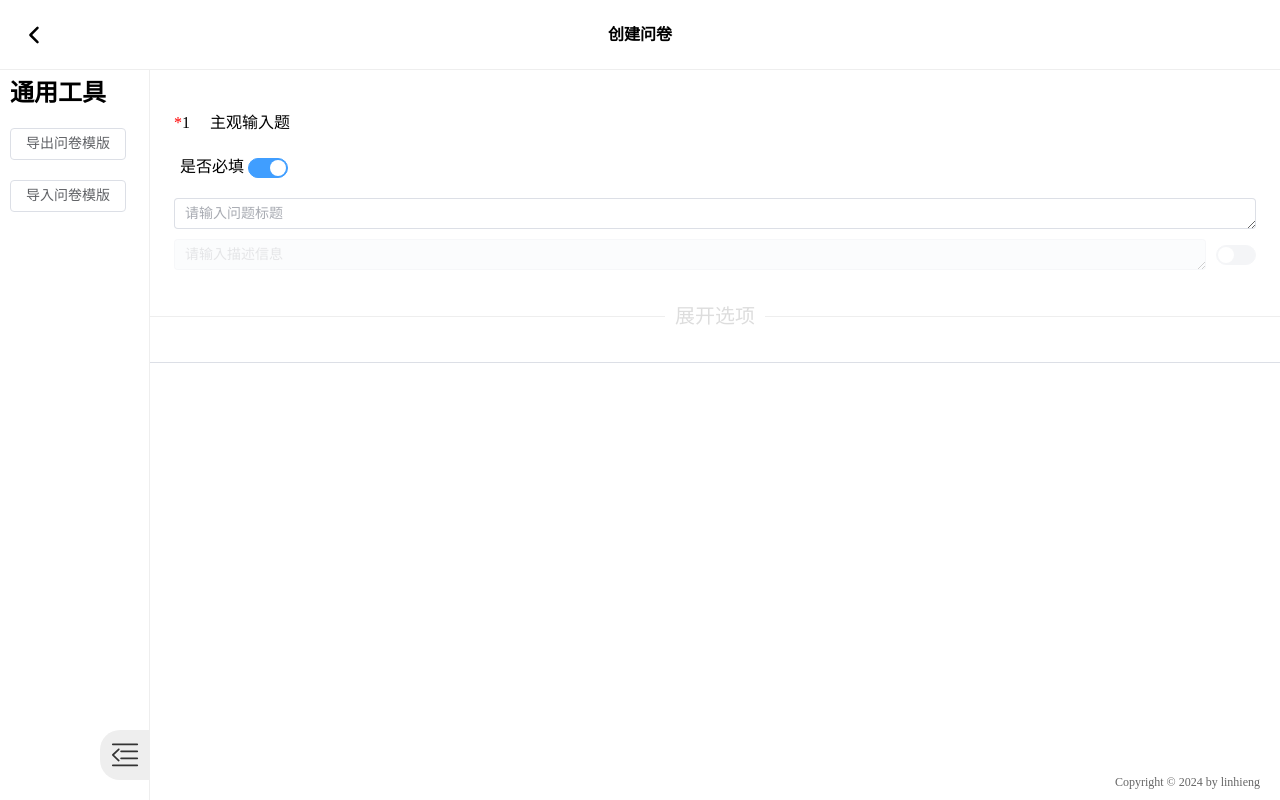
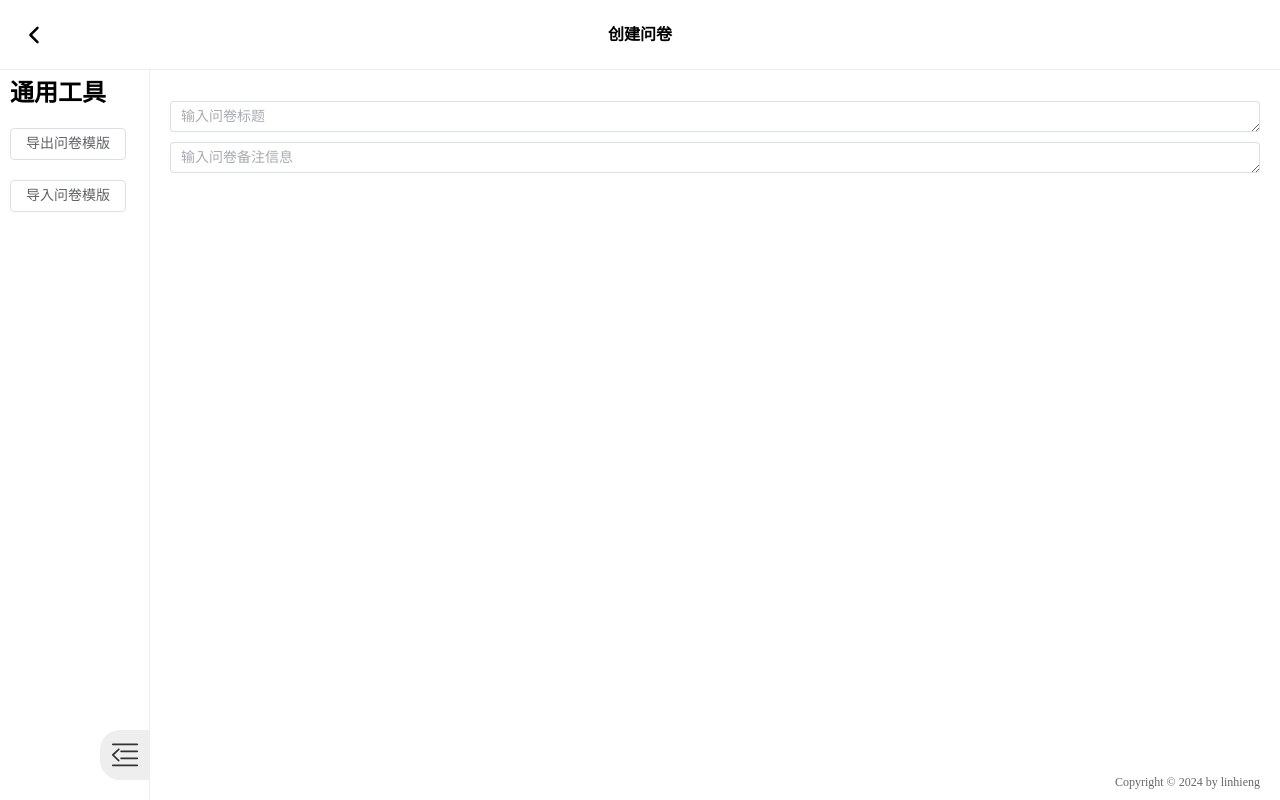
Before and after one commit to Linhieng/course-graduation-survey-client, a Vue app: page /create in a window 1280 px wide. Built offline with nearby package versions, Linux system fonts and the light colour scheme.

Commit message:
feat: new survey by using apiNewSurvey
点击新建问卷时，在数据库中创建一份问卷

```diff
--- a/src/api/survey.ts
+++ b/src/api/survey.ts
@@ -1,4 +1,4 @@
-import type { ResProGetAllSurveys } from "@/types"
+import type { ResProGetAllSurveys, ResProNewSurvey } from "@/types"
 import { get, post } from "."
 
 const urlGetAllSurveys = '/survey/get-all-surveys'
@@ -8,6 +8,6 @@ export function apiGetAllSurveys(): ResProGetAllSurveys {
     return get(urlGetAllSurveys)
 }
 
-export function apiNewSurvey() {
+export function apiNewSurvey(): ResProNewSurvey {
     return post(urlNewSurvey)
 }
--- a/src/views/create/CreateViewMain.vue
+++ b/src/views/create/CreateViewMain.vue
@@ -1,48 +1,91 @@
 <script setup lang="ts">
 
-import{ref} from 'vue'
-import type {SurveyQuestionType,SurveyQuestionStruct} from '@/types'
-import { SURVEY_TYPE_INPUT_CONTENT } from '@/constants'
+import { ref, onMounted, watchEffect } from 'vue'
+import type { SurveyQuestionType, SurveyQuestionStruct, Survey, SurveyQuestion } from '@/types'
+import { STATUS_SUCCEED, SURVEY_TYPE_INPUT_CONTENT } from '@/constants'
 import EditQuestion, { type OneQuestionPayload } from './widget/EditQuestion.vue'
 import NewQuestion, { type NewQuestionPayload } from './widget/NewQuestion.vue'
-import {getUUID} from '@/utils'
+import { getUUID } from '@/utils'
+import {useRoute} from 'vue-router'
 
-const survey = ref<SurveyQuestionStruct[]>([{
-    id: getUUID(),
+const route = useRoute()
+const surveyId = Number(route.query.surveyId)
+
+const questions = ref<SurveyQuestion[]>([{
+    isRequired: true,
     order: 1,
-    type: SURVEY_TYPE_INPUT_CONTENT,
-    content: {}
+    questionType: 'input_content',
+    questionContent: {
+        title: '',
+        describe: '',
+    }
 }])
 
+const survey = ref<Survey>({
+    id: surveyId,
+    title: '未命名标题',
+    comment: '',
+    questions: questions.value
+})
+const hasGetSurvey = ref(false)
+const surveyTitle = ref('')
+const surveyComment = ref('')
 
-// 生成一个问题对象
-const generateQuestion = (order?: number, type?: SurveyQuestionType): SurveyQuestionStruct => {
-    const question: SurveyQuestionStruct = {
-        id: getUUID(),
-        order: order || survey.value.length + 1,
-        type: type || SURVEY_TYPE_INPUT_CONTENT,
-        content: {}
-    }
-    return question
-}
+onMounted(() => {
+    // TODO: 获取问卷信息
+})
 
-// 点击新增按钮，新建一个问题，内容由子组件提供
-const evtNewQuestion = (payload: NewQuestionPayload) => {
-    const order = payload.order
-    survey.value.splice(order, 0, generateQuestion(order + 1, payload.type))
-    survey.value.forEach((item, i) => item.order = i+1)
-}
+watchEffect(() => {
+    survey.value.title = surveyTitle.value
+    survey.value.comment = surveyComment.value
+})
 
-// 用户编辑每个问题的内容。
-const updateContent = (order: number, payload: OneQuestionPayload)  => {
-    survey.value[order - 1].content = payload
-}
+// // 生成一个问题对象
+// const generateQuestion = (order?: number, type?: SurveyQuestionType): SurveyQuestionStruct => {
+//     const question: SurveyQuestionStruct = {
+//         id: getUUID(),
+//         order: order || survey.value.length + 1,
+//         type: type || SURVEY_TYPE_INPUT_CONTENT,
+//         content: {}
+//     }
+//     return question
+// }
+
+// // 点击新增按钮，新建一个问题，内容由子组件提供
+// const evtNewQuestion = (payload: NewQuestionPayload) => {
+//     const order = payload.order
+//     survey.value.splice(order, 0, generateQuestion(order + 1, payload.type))
+//     survey.value.forEach((item, i) => item.order = i+1)
+// }
+
+// // 用户编辑每个问题的内容。
+// const updateContent = (order: number, payload: OneQuestionPayload)  => {
+//     survey.value[order - 1].content = payload
+// }
 </script>
 
 <template>
     <div class="create-workplace">
+        <div class="top-wrapper">
+            <h1>
+                <el-input
+                    v-model="surveyTitle"
+                    autosize
+                    type="textarea"
+                    placeholder="输入问卷标题"
+                     />
+            </h1>
+            <p>
+                <el-input
+                    v-model="surveyComment"
+                    autosize
+                    type="textarea"
+                    placeholder="输入问卷备注信息"
+                     />
+            </p>
+        </div>
         <ul class="questions-wrapper">
-            <li v-for="s of survey" :key="s.id"
+            <!-- <li v-for="s of survey" :key="s.id"
                 class="question-item-wrapper"
                 :style="{'--item-order': s.order}"
             >
@@ -54,12 +97,17 @@ const updateContent = (order: number, payload: OneQuestionPayload)  => {
                 </div>
                 <NewQuestion :order="s.order" @new-question="evtNewQuestion" />
                 <el-divider />
-            </li>
+            </li> -->
         </ul>
     </div>
 </template>
 
 <style scoped lang="scss">
+
+.top-wrapper {
+    margin-bottom: 20px;
+    padding: 20px;
+}
 
 // 处理每个问题的顺序样式
 .questions-wrapper {
@@ -70,5 +118,4 @@ const updateContent = (order: number, payload: OneQuestionPayload)  => {
         order: var(--item-order);
     }
 }
-
 </style>
--- a/src/views/home/HomeViewAside.vue
+++ b/src/views/home/HomeViewAside.vue
@@ -1,8 +1,26 @@
 <script setup lang="ts">
+import { apiNewSurvey } from '@/api'
+import { STATUS_SUCCEED } from '@/constants'
+import { msgError } from '@/utils'
 import IconAdd from '@icon/IconAdd.vue'
 import IconFolder from '@icon/IconFolder.vue'
 import IconStat from '@icon/IconStat.vue'
+import {useRouter} from 'vue-router'
 
+const router = useRouter()
+const toCreate = async () => {
+    const data = await apiNewSurvey()
+    if (data.status === STATUS_SUCCEED) {
+        router.push({
+        name: 'create',
+        query: {
+            surveyId: data.data.surveyId
+        }
+    })
+    } else {
+        msgError(data.msg)
+    }
+}
 </script>
 
 <template>
@@ -15,14 +33,14 @@ import IconStat from '@icon/IconStat.vue'
                 我的问卷
             </p>
         </RouterLink>
-        <RouterLink to="/create" class="route-item flex-align-center">
+        <div @click="toCreate" class="route-item flex-align-center">
             <el-icon size="20">
                 <IconAdd />
             </el-icon>
             <p class="flex-align-center-left ml-5">
                 新建问卷
             </p>
-        </RouterLink>
+        </div>
         <RouterLink to="/stat" class="route-item flex-align-center">
             <el-icon size="20">
                 <IconStat />
```
Also changed, not shown: src/types/response.d.ts (+9 -1 lines), src/types/survey.d.ts (+68 -6 lines).
